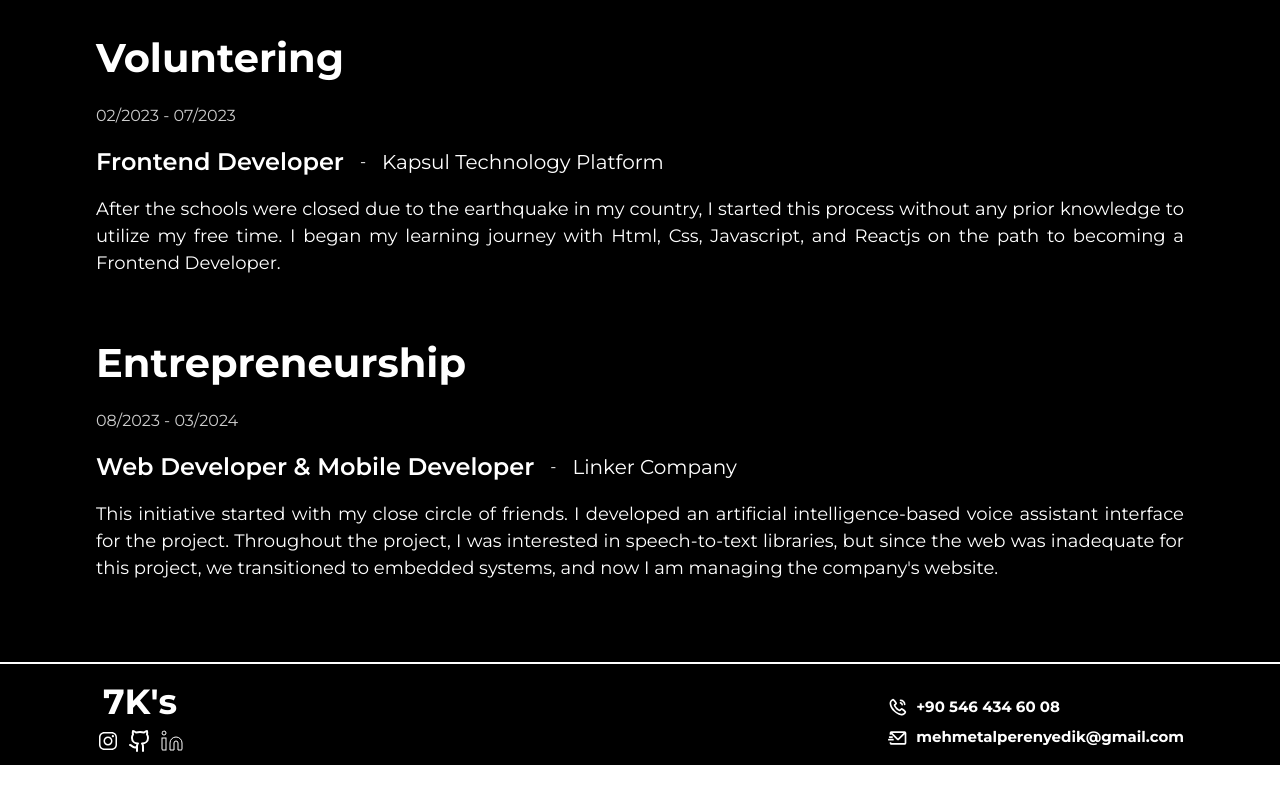
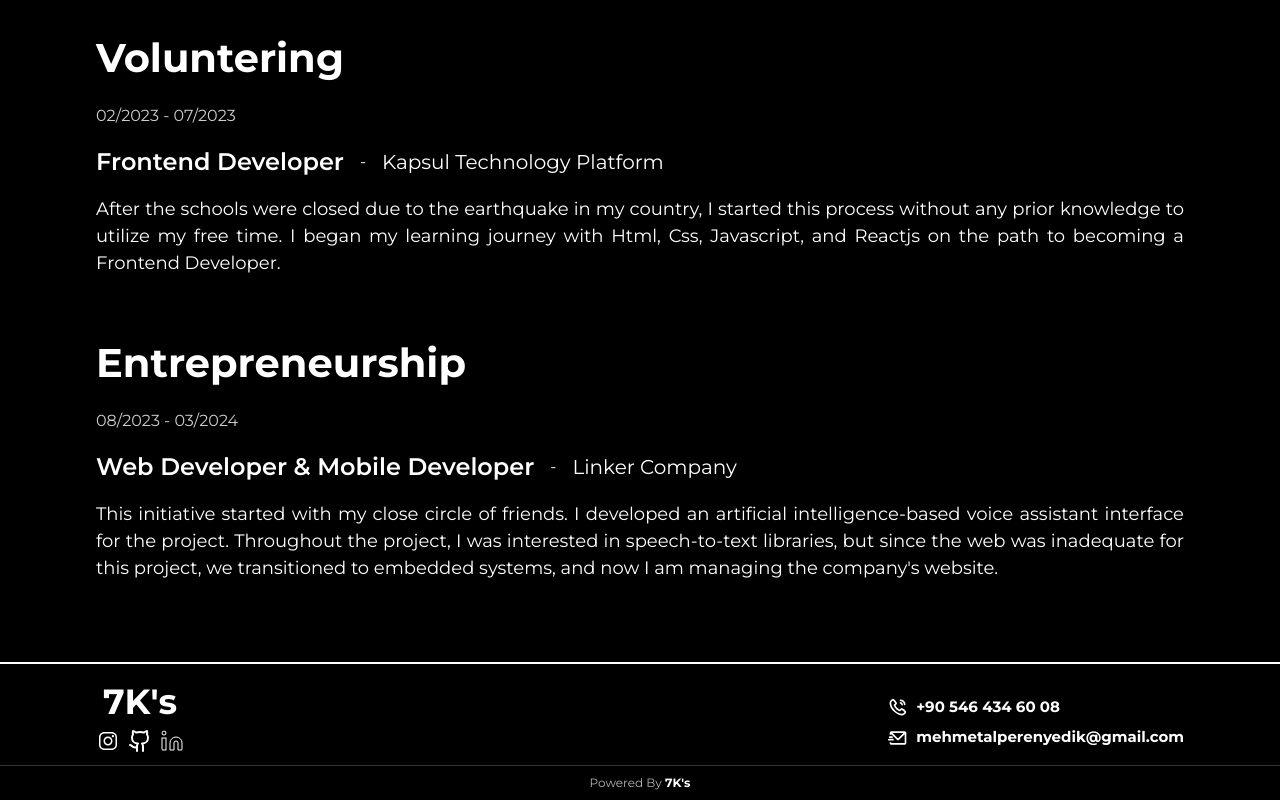
Before and after one commit to Alperen7K/7k-web, a Next.js app: page / in a window 1280 px wide. Shown: the part 1891-2691 px from the top of the page. Before the commit the page ends 2656 px from the top, so only its background shows below. Built offline with nearby package versions, Linux system fonts and the light colour scheme.

Commit message:
Powered By 7K's added

```diff
--- a/src/components/Footer.tsx
+++ b/src/components/Footer.tsx
@@ -14,6 +14,7 @@ export default function Footer() {
   "w-6 shadow rounded-lg  hover:bg-antrasit duration-300 hover:scale-[1.04] ";
 
  return (
+  <>
    <div className="w-full bg-black text-white flex items-center justify-center border-solid border-t-2 border-white">
     <div className="w-[95vw] sm:w-[85vw] mx-auto flex flex-col sm:flex-row sm:justify-between items-center gap-y-1 sm:gap-y-4 py-3">
      <div className="flex flex-col items-center gap-y-2 sm:gap-y-0">
@@ -86,5 +87,17 @@ export default function Footer() {
      </div>
     </div>
    </div>
+   <h6 className="border-t-[1px] bg-black text-white/70 text-center border-solid border-white/20 py-2 text-[12px]">
+    Powered By{" "}
+    <a
+     href="https://alperen7k.com.tr"
+     target="_blank"
+     rel="noreferrer"
+     className="font-bold text-white"
+    >
+     7K's
+    </a>
+   </h6>
+  </>
  );
 }
```
Lines whose indentation alone changed are shown as unchanged.
